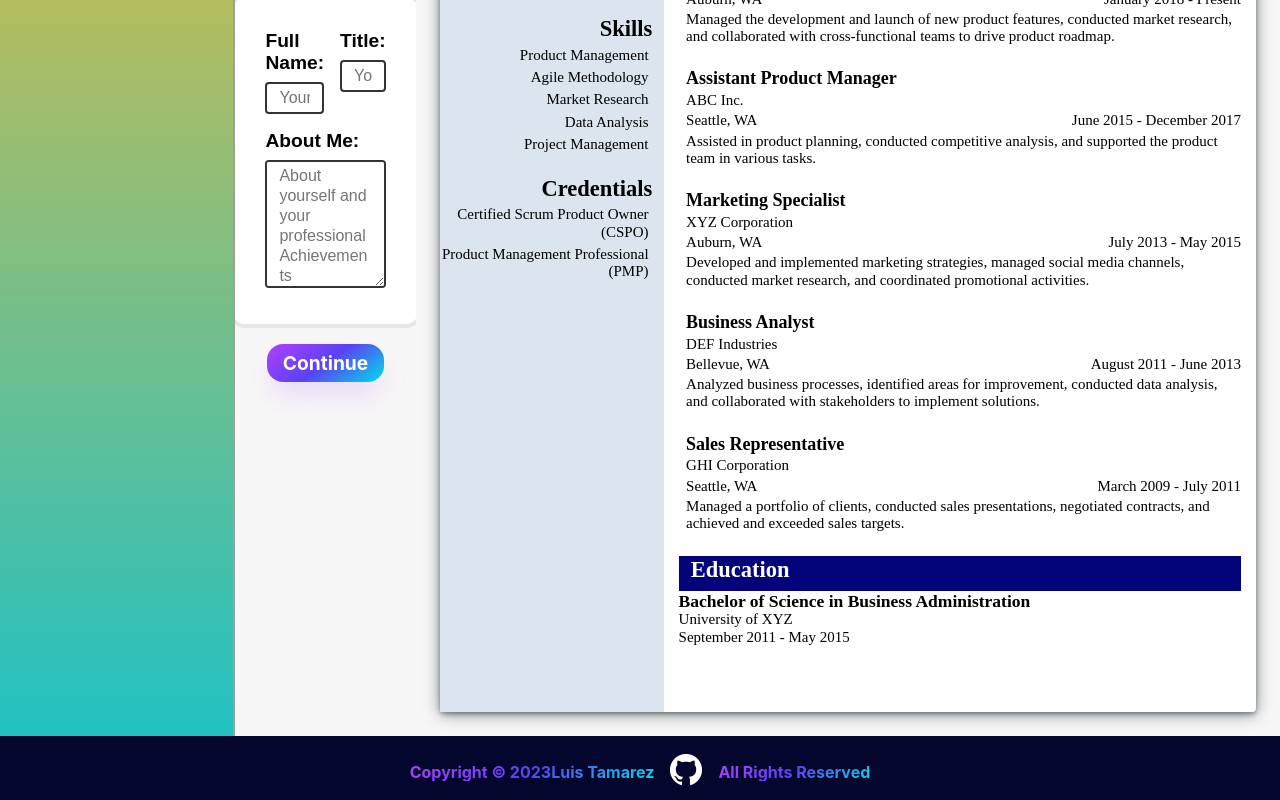
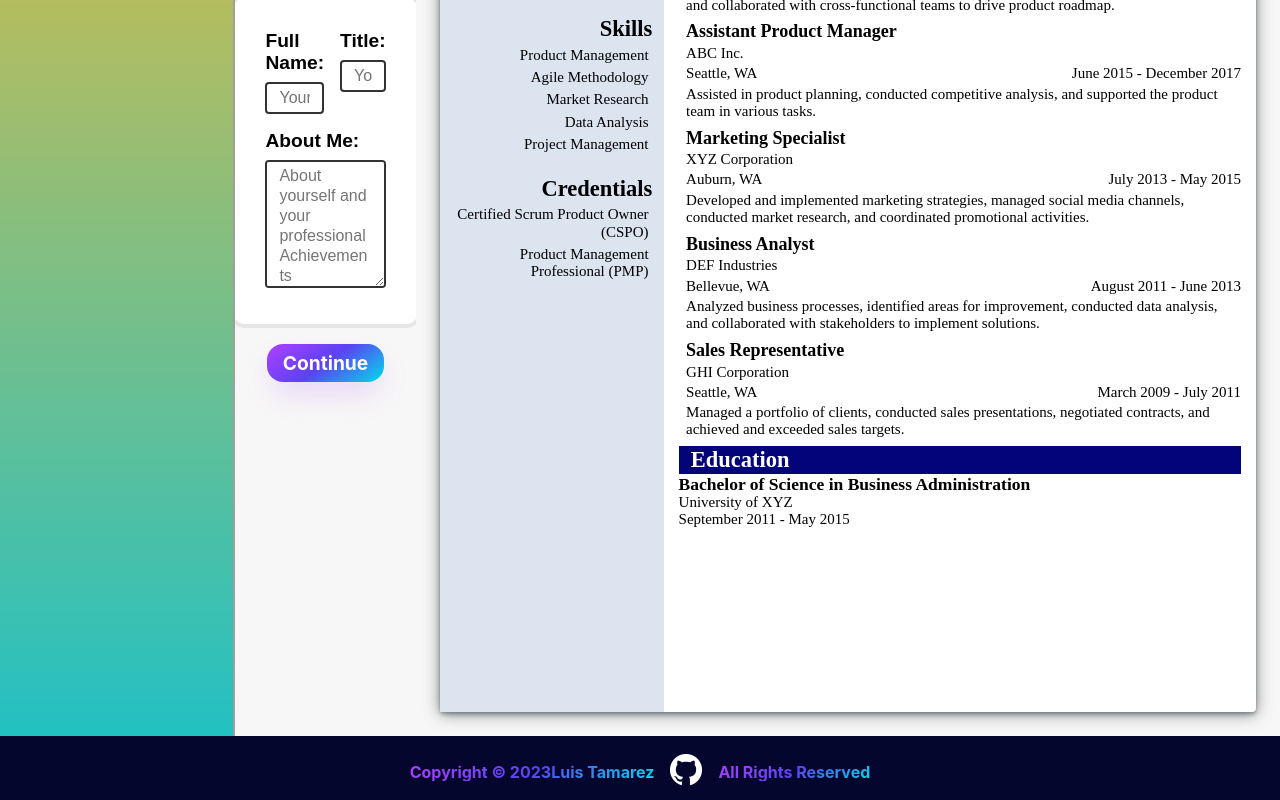
Before and after one commit to luizerkp/cv-application, a React (Create React App) app: page / in a window 1280 px wide. Shown: the part 440-1240 px from the top of the page. Built offline with nearby package versions, Linux system fonts and the light colour scheme.

Commit message:
Minor style inprovements to Template1

```diff
--- a/src/styles/Template1.module.css
+++ b/src/styles/Template1.module.css
@@ -59,7 +59,7 @@
 }
 
 .contact, .skills, .credentials {
-  padding: 1.5em 0 0 0;
+  padding: 1.5em 0 0 5px;
 }
 
 .resume-contact-item {
@@ -89,7 +89,7 @@
 
 .resume-right {
   display: grid;
-  grid-template-rows: 1fr 7fr 1.5fr;
+  grid-template-rows: min-content auto 1fr;
   padding: 1em;
   gap: .5em;
 }
@@ -104,7 +104,7 @@
   background-color: rgb(3, 3, 122);
   color: white;
   padding-left: .5em;
-  height: 1.5em;
+  height: fit-content;
   align-self: center;
 }
 .experience-item {
@@ -128,3 +128,7 @@
 .company-name {
   font-size: 1em;
 }
+
+/* .responsabilities {
+  list-style-type: disc;
+} */
```
